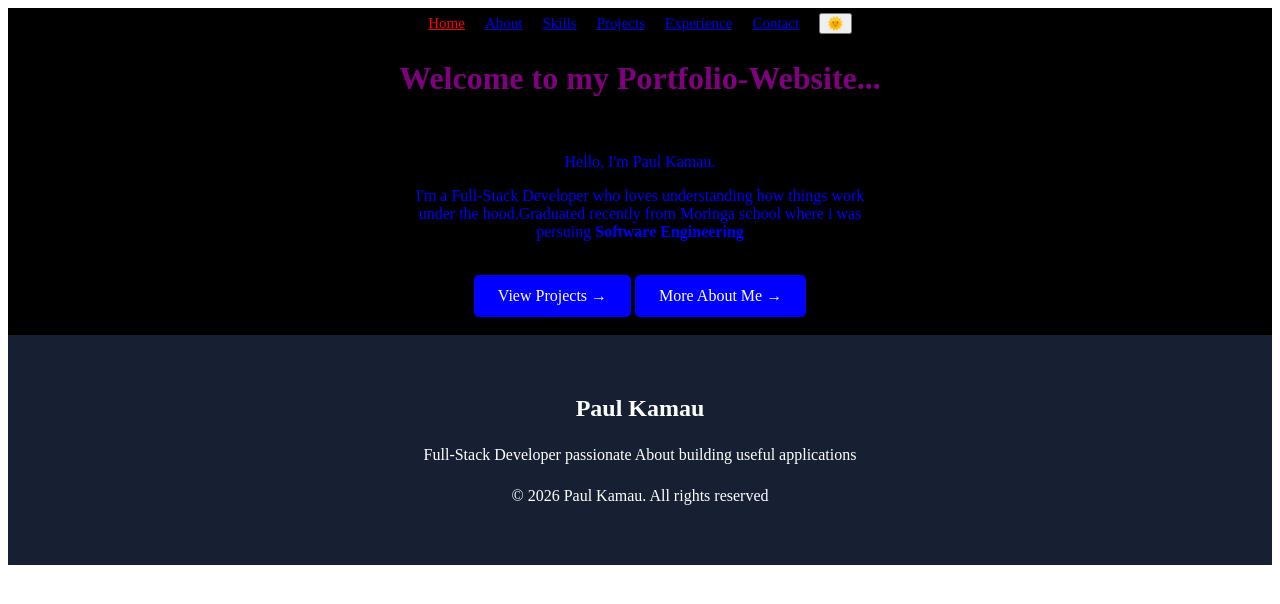
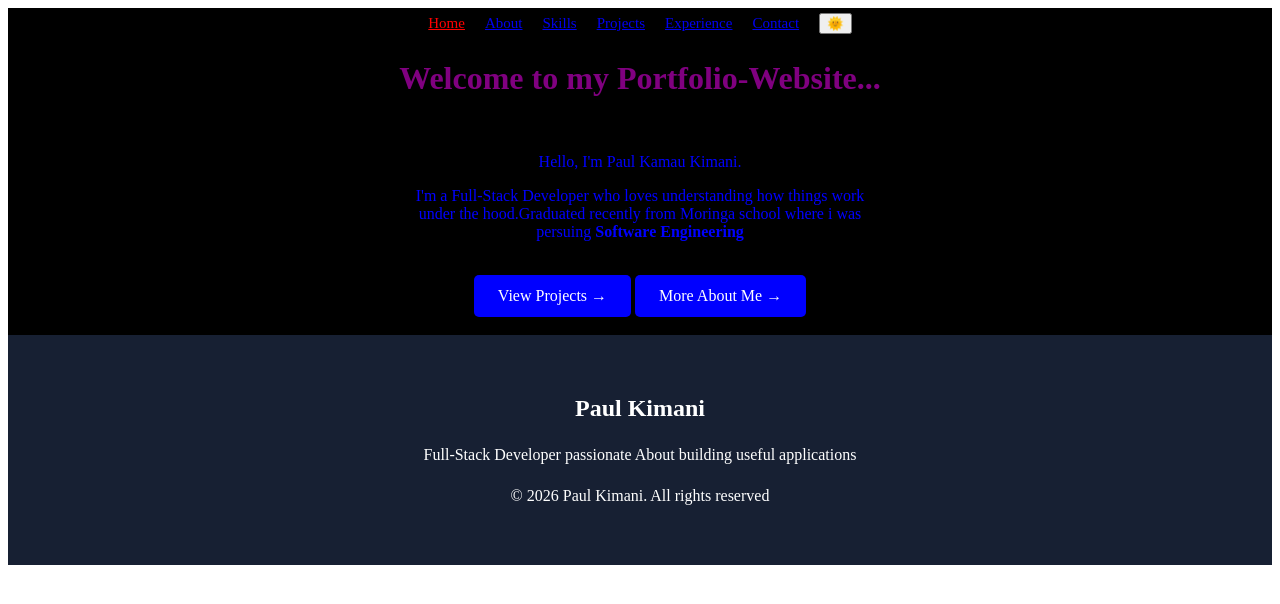
Before and after one commit to kamaukimani/portfolio-website, a React (Vite) app: page / in a window 1280 px wide. Shown: the top 604 px of the page. Built offline with nearby package versions, Linux system fonts and the light colour scheme.

Commit message:
correct name

```diff
--- a/src/components/About.jsx
+++ b/src/components/About.jsx
@@ -3,7 +3,7 @@ function About(){
         <article className="color">
             <h1 id="top">About Me</h1>
             <p>
-                I'm Paul Kamau , a Full-Stack Developer devoted in understanding how <br />
+                I'm Paul Kimani , a Full-Stack Developer devoted in understanding how <br />
                 <br/>
                 software works and building solutions to real-world problems.
             </p>
--- a/src/components/Footer.jsx
+++ b/src/components/Footer.jsx
@@ -1,10 +1,10 @@
 function Footer(){
     return(
         <footer className="footer">
-            <h2>Paul Kamau</h2>
+            <h2>Paul Kimani</h2>
             <p>Full-Stack Developer passionate About building useful applications</p>
             <p>
-                &copy; 2026 Paul Kamau.
+                &copy; 2026 Paul Kimani.
                 All rights reserved
             </p>
         </footer>
--- a/src/components/Home.jsx
+++ b/src/components/Home.jsx
@@ -10,7 +10,7 @@ function Home(){
             <br/>
             <div id="home">
                 <p>
-                Hello, I'm Paul Kamau.
+                Hello, I'm Paul Kamau Kimani.
                 </p>
                 <p >
                     I'm a Full-Stack Developer who loves understanding how things work<br/>
```
